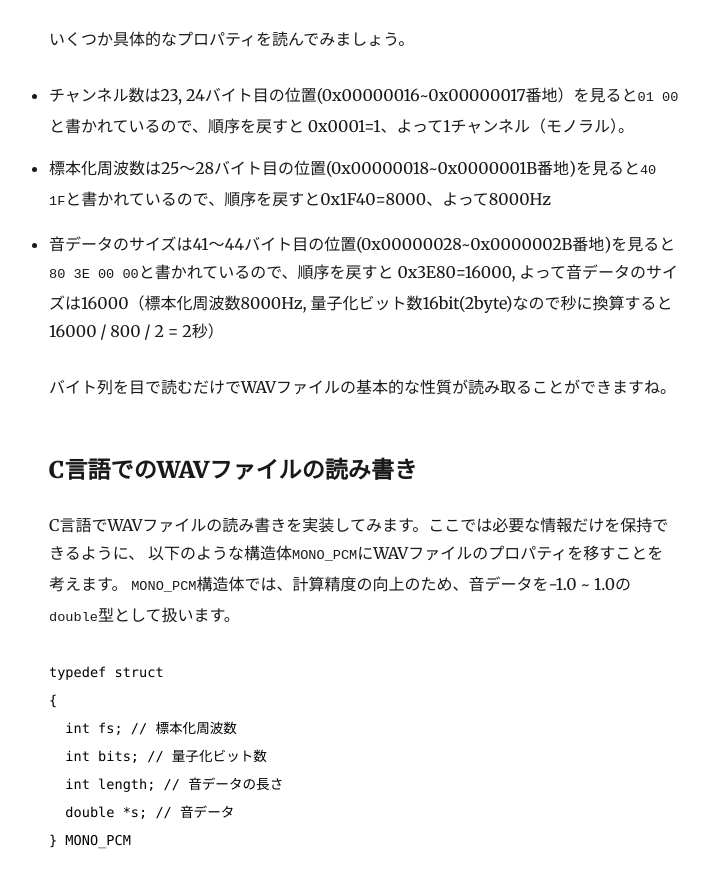
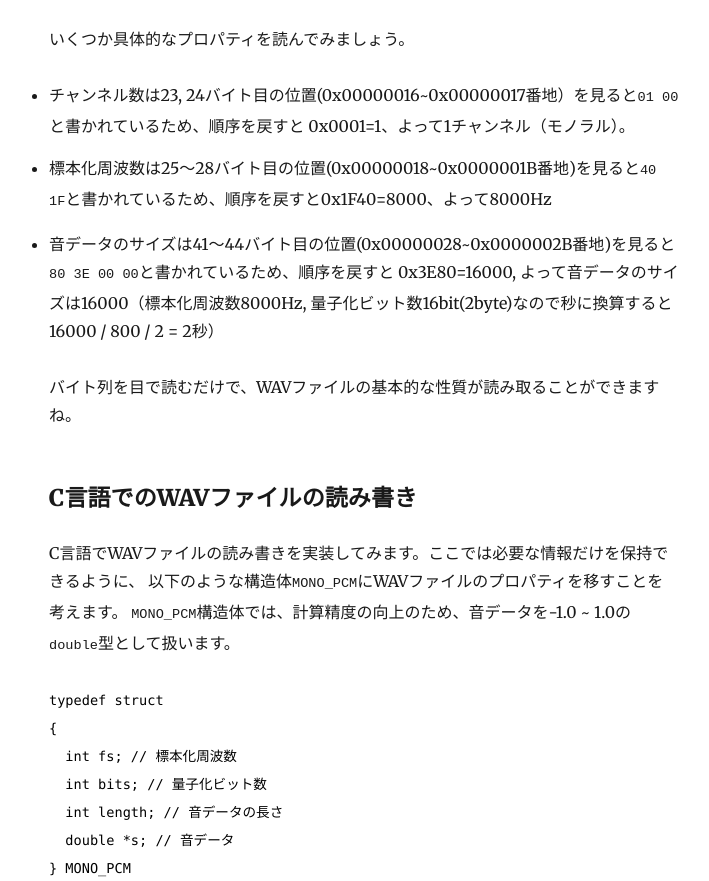
Before and after one commit to tmtakashi/blog, a Gatsby site: page /wav_file_structrure/ in a window 1280 px wide. Shown: the part 3623-4504 px from the top of the page, without its empty margins (276-985 px from the left). Built offline with nearby package versions, Linux system fonts and the light colour scheme; Gatsby itself is replaced by a stand-in of ours; some packages are replaced by stand-ins of ours; code samples lack their colours.

Commit message:
Update index.md

```diff
--- a/content/blog/wav_file_structrure/index.md
+++ b/content/blog/wav_file_structrure/index.md
@@ -66,13 +66,13 @@ WAVファイルのバイトオーダーは各chunkIDがビッグエンディア
 
 いくつか具体的なプロパティを読んでみましょう。
 
-- チャンネル数は23, 24バイト目の位置(0x00000016~0x00000017番地）を見ると`01 00`と書かれているので、順序を戻すと
+- チャンネル数は23, 24バイト目の位置(0x00000016~0x00000017番地）を見ると`01 00`と書かれているため、順序を戻すと
 0x0001=1、よって1チャンネル（モノラル）。
-- 標本化周波数は25〜28バイト目の位置(0x00000018~0x0000001B番地)を見ると`40 1F`と書かれているので、順序を戻すと0x1F40=8000、よって8000Hz
-- 音データのサイズは41〜44バイト目の位置(0x00000028~0x0000002B番地)を見ると`80 3E 00 00`と書かれているので、順序を戻すと
+- 標本化周波数は25〜28バイト目の位置(0x00000018~0x0000001B番地)を見ると`40 1F`と書かれているため、順序を戻すと0x1F40=8000、よって8000Hz
+- 音データのサイズは41〜44バイト目の位置(0x00000028~0x0000002B番地)を見ると`80 3E 00 00`と書かれているため、順序を戻すと
 0x3E80=16000, よって音データのサイズは16000（標本化周波数8000Hz, 量子化ビット数16bit(2byte)なので秒に換算すると16000 / 800 / 2 = 2秒）
 
-バイト列を目で読むだけでWAVファイルの基本的な性質が読み取ることができますね。
+バイト列を目で読むだけで、WAVファイルの基本的な性質が読み取ることができますね。
 
 ### C言語でのWAVファイルの読み書き
 
```
